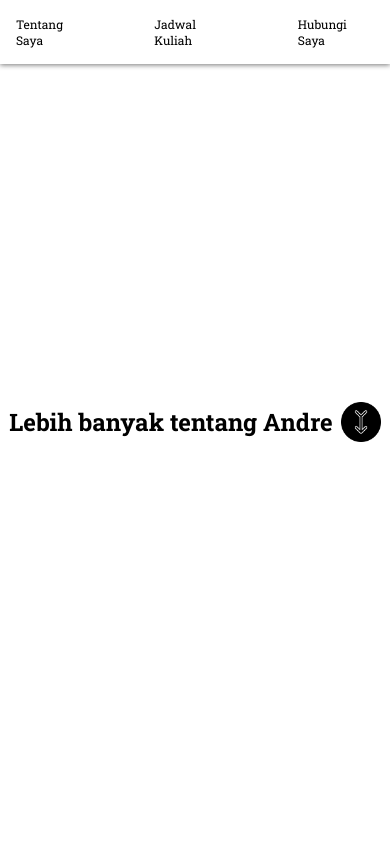
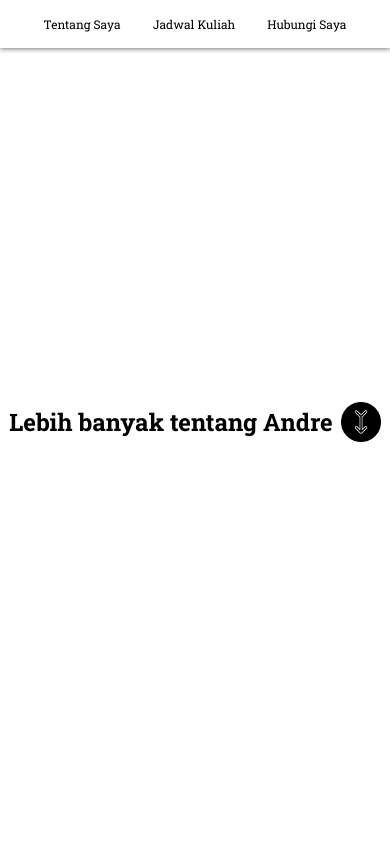
Before and after one commit to Andre-231401040/Tugas-Pemweb-1, a plain HTML site: page index.html in a window 390 px wide. Shown: the top 844 px of the page. Drawn offline with Linux system fonts and the light colour scheme.

Commit message:
Memperbaiki gap navigation bar untuk mobile

```diff
--- a/style.css
+++ b/style.css
@@ -229,6 +229,10 @@ footer {
     font-size: 0.75rem;
   }
 
+  #navigation-bar{
+    gap: 2rem;
+  }
+
   #jadwal-kuliah table {
     font-size: 0.38rem;
   }
```
